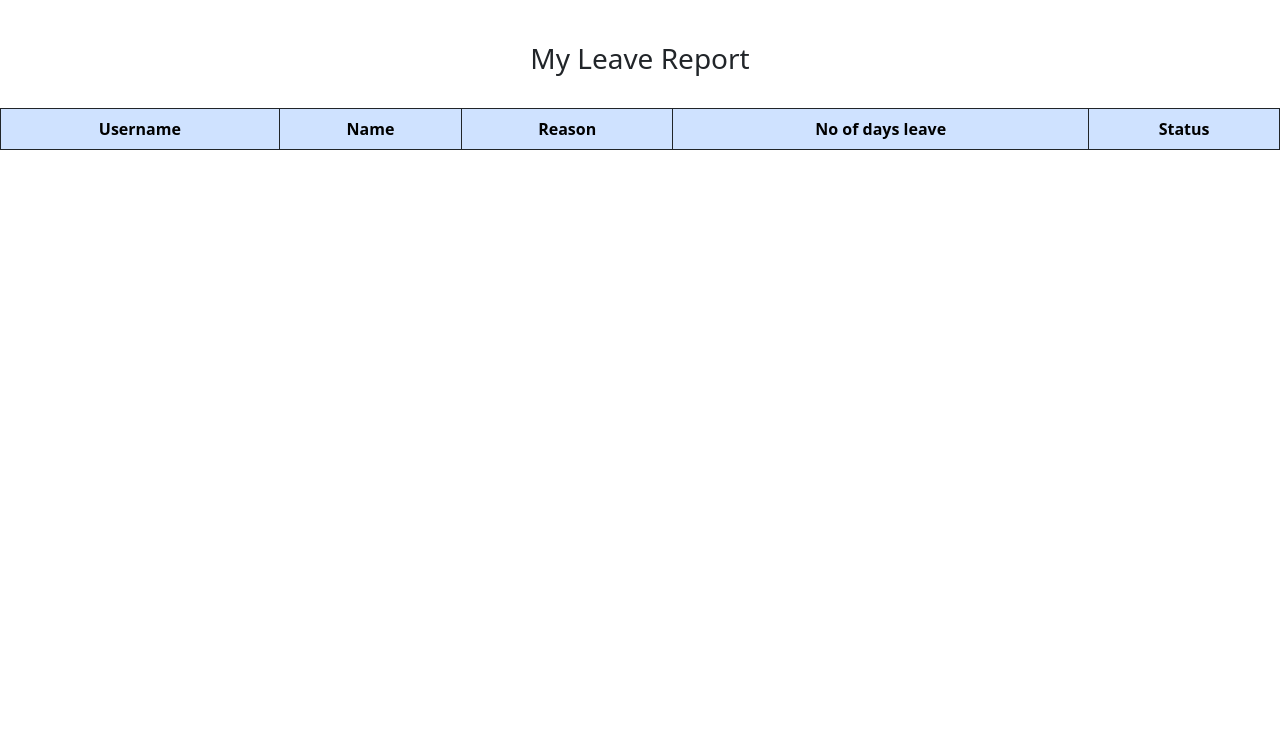
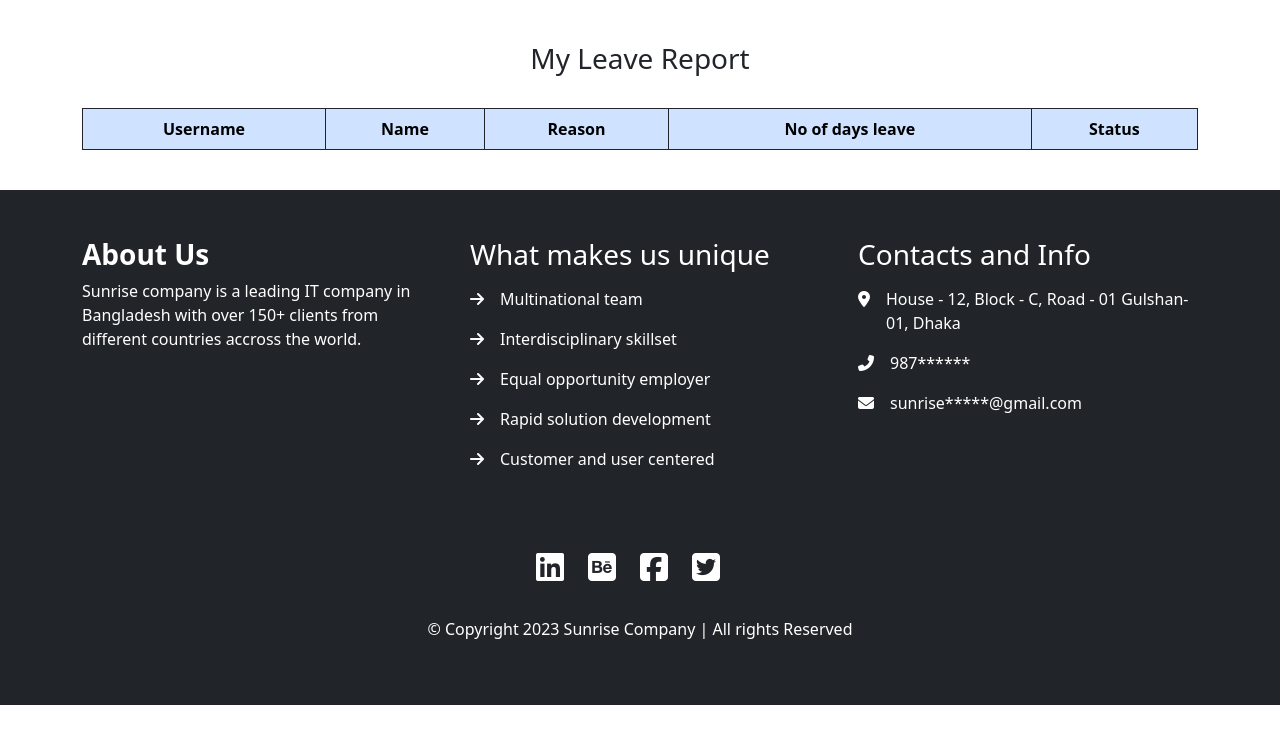
Before and after one commit to shuvo-99/470-project, a PHP site: page /employeeleavereport.php in a window 1280 px wide. Shown: the part 54-798 px from the top of the page. Run offline with PHP 8.4, Linux system fonts and the light colour scheme; a user stored in the database is signed in; data comes from the database, SQL or seed files in the repository; lists and menus that the app fills with data are empty; some libraries are stand-ins or nearby versions.

Commit message:
Add files via upload

```diff
--- a/employeeleavereport.php
+++ b/employeeleavereport.php
@@ -83,8 +83,6 @@ $row=mysqli_fetch_assoc($q);
       <br>
       <h3 class="text-center">My Leave Report</h3>
       <br>
-  </div>
-</section>
       <table class="table table-striped table-primary table-bordered border-dark" >
         <thead>
 
@@ -109,14 +107,14 @@ $row=mysqli_fetch_assoc($q);
 
               while ($row= mysqli_fetch_assoc($res)){
 
-									echo "<tr><td>{$row["username"]}</td><td>{$row["emp_name"]}</td><td>{$row["reason"]}</td><td>{$row["no_of_days_requested"]}</td><td>{$row["status"]}</td></tr>";
+                // echo "<tr><td>{$row["username"]}</td><td>{$row["emp_name"]}</td><td>{$row["reason"]}</td><td>{$row["no_of_days_requested"]}</td><td>{$row["status"]}</td></tr>";
                   ?>
                 <tr>
 
                 <td class="text-center"><?php echo $row['username'] ?></td>
                 <td class="text-center"><?php echo $row['emp_name'] ?></td>
                 <td class="text-center"><?php echo $row['reason'] ?></td>
-                  <td class="text-center"><?php echo $row['no_of_days_reqested'] ?></td>
+                <td class="text-center"><?php echo $row['no_of_days_requested'] ?></td>
                 <td class="text-center"><?php echo $row['status'] ?></td>
                 </tr>  <?php
               }
@@ -128,5 +126,174 @@ $row=mysqli_fetch_assoc($q);
 
         </tbody>
       </table>
+  </div>
+</section>
+<br>
+    <footer>
+      <section class="bg-dark">
+        <div class="container my-5">
+          <div class="row gx-5 gy-5">
+            <!-- About me -->
+
+            <div class="col-lg-4">
+              <!-- <div class="p-3 rounded-3 shadow-lg text-center h mb-5">
+                Experience
+              </div> -->
+              <h3 class="fw-bold text-white">About Us</h3>
+              <p class="text-white">
+                Sunrise company is a leading IT company in Bangladesh with over 150+ clients from different countries accross the world.
+              </p>
+            </div>
+
+            <!-- Links -->
+
+            <div class="col-lg-4">
+              <h3 class="text-white">What makes us unique</h3>
+              <ul class="p-0">
+                <!-- home -->
+
+                <li class="py-2 d-flex">
+                  <div>
+                    <a href="#home">
+                      <i class="fas fa-arrow-right text-white"></i>
+                    </a>
+                  </div>
+                  <div class="text-white ps-3">
+                    <a class="flink text-white link-deco">Multinational team</a>
+                  </div>
+                </li>
+
+                <!-- About Me -->
+
+                <li class="py-2 d-flex">
+                  <div>
+                    <a href="#aboutme">
+                      <i class="fas fa-arrow-right text-white"></i>
+                    </a>
+                  </div>
+                  <div class="text-white ps-3">
+                    <a class=" text-white link-deco">Interdisciplinary skillset</a>
+                  </div>
+                </li>
+
+                <!-- Experience -->
+
+                <li class="py-2 d-flex">
+                  <div>
+                    <a href="#ex">
+                      <i class="fas fa-arrow-right text-white"></i>
+                    </a>
+                  </div>
+                  <div class="text-white ps-3">
+                    <a  class="flink text-white link-deco">Equal opportunity employer</a>
+                  </div>
+                </li>
+
+                <!-- Projects -->
+
+                <li class="py-2 d-flex">
+                  <div>
+                    <a href="#project">
+                      <i class="fas fa-arrow-right text-white"></i>
+                    </a>
+                  </div>
+                  <div class="text-white ps-3">
+                    <a class="flink text-white link-deco">Rapid solution development</a>
+                  </div>
+                </li>
+
+                <!-- Skill -->
+
+                <li class="py-2 d-flex">
+                  <div>
+                    <a href="#skill">
+                      <i class="fas fa-arrow-right text-white"></i>
+                    </a>
+                  </div>
+                  <div class="text-white ps-3">
+                    <a class="flink text-white link-deco">Customer and user centered</a>
+                  </div>
+                </li>
+              </ul>
+            </div>
+
+            <!-- Conatacts and Info -->
+
+            <div class="col-lg-4">
+              <h3 class="text-white">Contacts and Info</h3>
+              <ul class="p-0">
+                <!-- House -->
+
+                <li class="py-2 d-flex">
+                  <div>
+                    <i class="fas fa-map-marker-alt text-white"></i>
+                  </div>
+                  <div class="text-white ps-3">
+                    House - 12, Block - C, Road - 01 Gulshan-01, Dhaka
+                  </div>
+                </li>
+
+                <!-- phone -->
+
+                <li class="py-2 d-flex">
+                  <div>
+                    <i class="fas fa-phone-alt text-white"></i>
+                  </div>
+                  <div class="text-white ps-3">987******</div>
+                </li>
+
+                <!-- gmail -->
+
+                <li class="py-2 d-flex">
+                  <div>
+                    <i class="fas fa-envelope text-white"></i>
+                  </div>
+                  <div class="text-white ps-3">sunrise*****@gmail.com</div>
+                </li>
+              </ul>
+            </div>
+          </div>
+        </div>
+
+        <!-- social Links -->
+
+        <div class="container mt-5 pb-5">
+          <ul class="d-flex justify-content-center align-items-center m-0 p-0">
+
+            <li class="py-2 pe-4 d-flex">
+              <a
+                target="_blank"
+                href=""
+              >
+                <i class="fab fa-linkedin text-white fa-2x"></i>
+              </a>
+            </li>
+            <li class="py-2 pe-4 d-flex">
+              <a target="_blank" href="">
+                <i class="fab fa-behance-square text-white fa-2x"></i>
+              </a>
+            </li>
+            <li class="py-2 pe-4 d-flex">
+              <a
+                target="_blank"
+                href=""
+              >
+                <i class="fab fa-facebook-square text-white fa-2x"></i>
+              </a>
+            </li>
+            <li class="py-2 pe-4 d-flex">
+              <a target="_blank" href="">
+                <i class="fab fa-twitter-square text-white fa-2x"></i>
+              </a>
+            </li>
+          </ul>
+          <br />
+          <p class="text-white text-center">
+            © Copyright 2023 Sunrise Company | All rights Reserved
+          </p>
+        </div>
+      </section>
+    </footer>
+		<script src="https://cdn.jsdelivr.net/npm/bootstrap@5.2.3/dist/js/bootstrap.bundle.min.js" integrity="sha384-kenU1KFdBIe4zVF0s0G1M5b4hcpxyD9F7jL+jjXkk+Q2h455rYXK/7HAuoJl+0I4" crossorigin="anonymous"></script>
 </body>
 </html>
```
Lines whose indentation alone changed are shown as unchanged.
